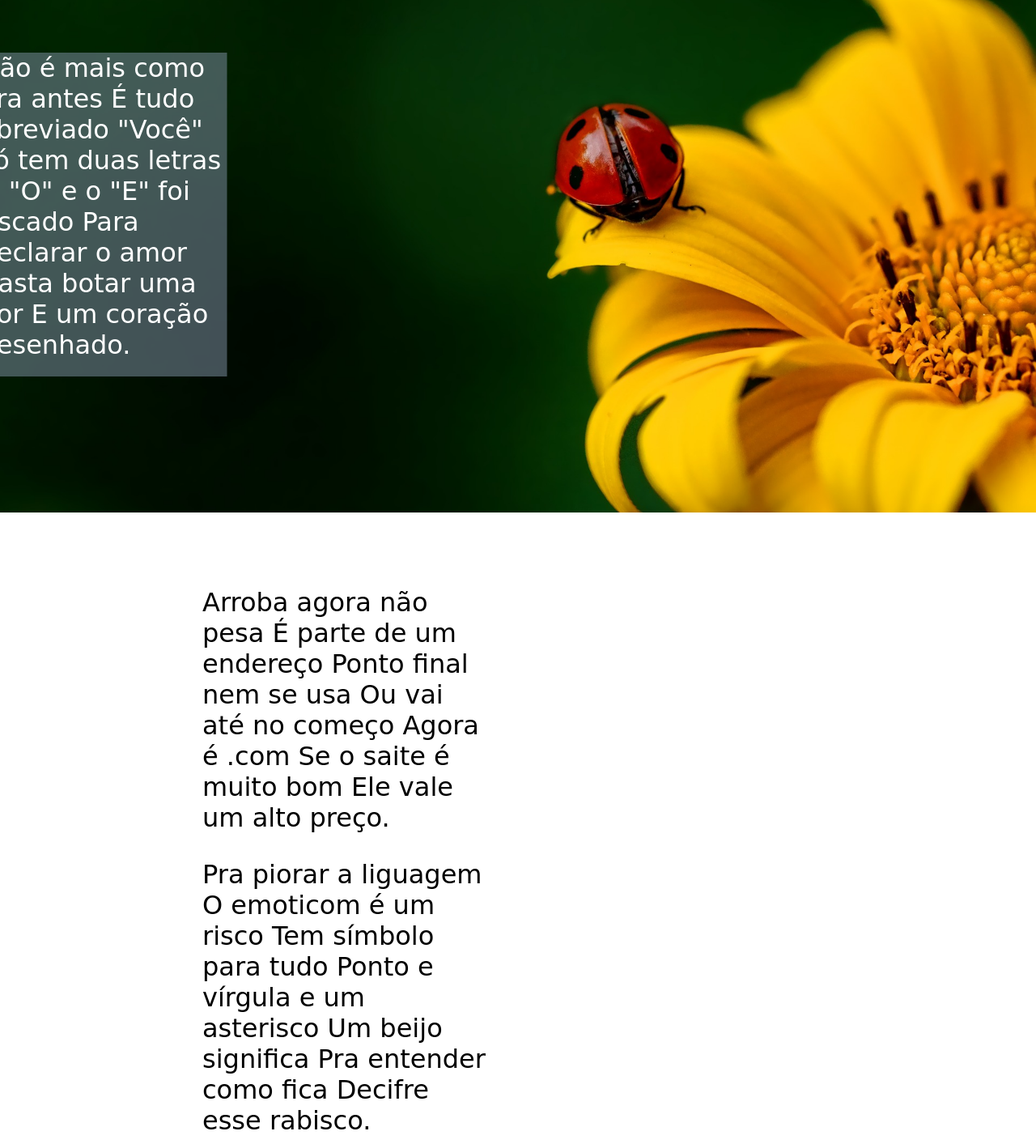
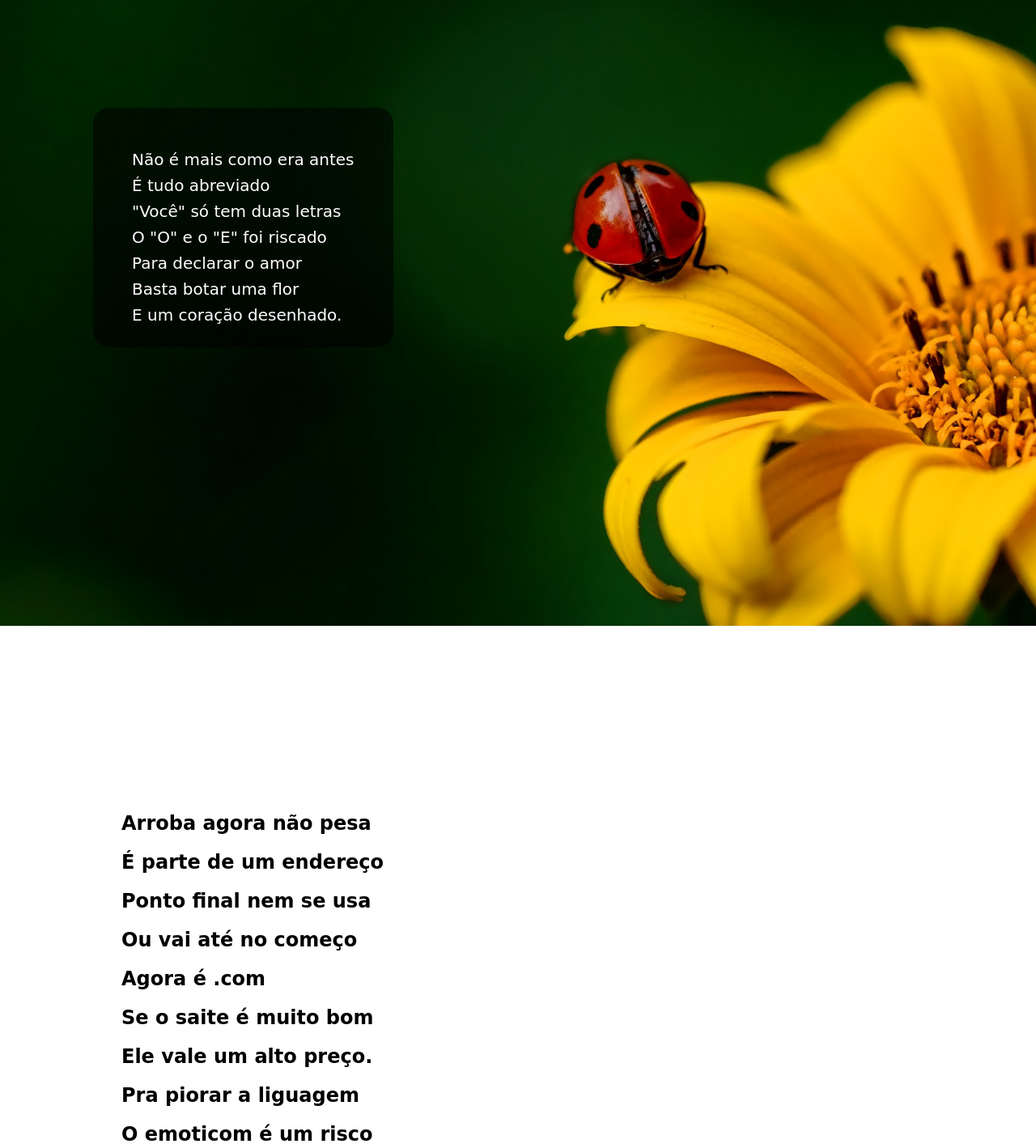
Before and after one commit to brunovasconceloss/HTML-CSS, a plain HTML site: page Desafios/12/index.html in a window 1280 px wide. Shown: the part 1387-2800 px from the top of the page at 81% size. Drawn offline with Linux system fonts and the light colour scheme; a web font is replaced by a local one.

Commit message:
Atualizações

```diff
--- a/Desafios/12/index.html
+++ b/Desafios/12/index.html
@@ -21,71 +21,72 @@
 
     <main>
         <article>
-            <p class="branco" id="teste">Estou ficando cansado
-                Da tal tecnologia
-                Só se fala por e-mail
-                Mensagem curta e fria
-                Twitter e Facebook
-                Antes que eu caduque
+            <p class="branco" id="teste">
+                Estou ficando cansado <br>
+                Da tal tecnologia <br>
+                Só se fala por e-mail <br>
+                Mensagem curta e fria <br>
+                Twitter e Facebook <br>
+                Antes que eu caduque <br>
                 Vou dizer tudo em poesia.</p>
         </article>
 
         <article id="flor">
-            <p>Não é mais como era antes
-                É tudo abreviado
-                "Você" só tem duas letras
-                O "O" e o "E" foi riscado
-                Para declarar o amor
-                Basta botar uma flor
+            <p>Não é mais como era antes <br>
+                É tudo abreviado <br>
+                "Você" só tem duas letras <br>
+                O "O" e o "E" foi riscado <br>
+                Para declarar o amor <br>
+                Basta botar uma flor <br>
                 E um coração desenhado.</p>
         </article>
 
         <article class="branco" id="teste2">
             <p>
-                Arroba agora não pesa
-                É parte de um endereço
-                Ponto final nem se usa
-                Ou vai até no começo
-                Agora é .com
-                Se o saite é muito bom
+                Arroba agora não pesa <br>
+                É parte de um endereço <br>
+                Ponto final nem se usa <br>
+                Ou vai até no começo <br>
+                Agora é .com <br>
+                Se o saite é muito bom <br>
                 Ele vale um alto preço. </p>
 
-            <p> Pra piorar a liguagem
-                O emoticom é um risco
-                Tem símbolo para tudo
-                Ponto e vírgula e um asterisco
-                Um beijo significa
-                Pra entender como fica
+            <p> Pra piorar a liguagem <br>
+                O emoticom é um risco <br>
+                Tem símbolo para tudo <br>
+                Ponto e vírgula e um asterisco <br>
+                Um beijo significa <br>
+                Pra entender como fica <br>
                 Decifre esse rabisco.
             </p>
         </article>
 
         <article id="livro">
-            <p>Tenho saudade das cartas
-                Escritas com a própria mão
-                Mandava no mês de Junho
-                Só chegava no Verão
-                Mas matava a saudade
-                Era texto de verdade
+            <p>Tenho saudade das cartas <br>
+                Escritas com a própria mão <br>
+                Mandava no mês de Junho <br>
+                Só chegava no Verão <br>
+                Mas matava a saudade <br>
+                Era texto de verdade <br>
                 Nas linhas do coração.</p>
         </article>
 
         <article class="branco" id="teste3">
-            </p>Agora, escrevo e envio
-                Chegando na mesma hora
-                Mas quando vou prosear
-                A pessoa foi embora
-                Abriu outro aplicativo
-                O mundo ficou cativo
+            </p>Agora, escrevo e envio <br>
+                Chegando na mesma hora <br>
+                Mas quando vou prosear <br>
+                A pessoa foi embora <br>
+                Abriu outro aplicativo <br>
+                O mundo ficou cativo <br>
                 Da tecnologia do agora. </p>
                 <br>
             </p>
-                Felizmente, pra orar
-                Não precisa de internet
-                Deus escuta todo mundo
-                Se quiser, faça esse teste
-                Dois pontos são dois joelhos
-                Seus lábios são aparelhos
+                Felizmente, pra orar <br>
+                Não precisa de internet <br>
+                Deus escuta todo mundo <br>
+                Se quiser, faça esse teste <br>
+                Dois pontos são dois joelhos <br>
+                Seus lábios são aparelhos <br>
                 Deixe que Deus interprete.</p>
         </article>
     </main>
--- a/Desafios/12/style.css
+++ b/Desafios/12/style.css
@@ -3,7 +3,14 @@
 @import url('https://fonts.googleapis.com/css2?family=Merienda+One&display=swap');
 @import url('https://fonts.googleapis.com/css2?family=Fuzzy+Bubbles&display=swap');
 
-body {
+
+*{
+    margin: 0px;
+    padding: 0px;
+}
+
+body, html {
+    min-height: 100vh;
     margin: 0px;
     padding: 0px;
 }
@@ -18,14 +25,15 @@ header > h1 {
     color: white;
     margin: 0px;
     text-align: center;
-    padding: 20px 15px 10px 20px;
-    font-size: 4em;
+    padding-top: 25px;
+    font-size: 5.5vh;
 }
 
 header > p {
     color: white;
     text-align: center;
     margin: 0px;
+    padding-bottom: 20px;
 }
 
 a {
@@ -35,13 +43,12 @@ a {
     font-family: Arial, Helvetica, sans-serif;
 }
 
-main {
-
+article {
+    line-height: 2em;
 }
 
 .branco {
-    width: 100%;
-    height: 250px;
+    width: 100vh;
     background-color: white;
     font-family: 'Fuzzy Bubbles', cursive;
     position: relative;
@@ -50,21 +57,23 @@ main {
 
 #teste {
 
-    width: 350px;
-    height: 750px;
-    font-size: 2.5em;
-    padding: 150px 250px 70px;
+    width: 450px;
+    height: 85vh;
+    font-size: 2.5vh;
+    padding: 350px 150px 0px 150px;
     margin: 0px;
-
+    font-weight: bolder;
+    line-height: 2em;
 }
 
 #teste2 {
 
-    width: 350px;
+    width: 450px;
     height: 750px;
-    font-size: 2em;
-    padding: 60px 250px 110px;
+    font-size: 1.5em;
+    padding: 220px 150px 220px 150px;
     margin: 0px;
+    font-weight: bolder;
 
 }
 
@@ -73,9 +82,9 @@ main {
     width: 350px;
     height: 700px;
     font-size: 1.5em;
-    padding: 150px 250px 20px;
+    padding: 225px 150px 225px 150px;
     margin: 0px;
-
+    font-weight: bolder;
 }
 
 #teste3 > p {
@@ -84,50 +93,41 @@ main {
 
 article#flor {
     background-image: url('imagens/background001.jpg');
-    height: 100vh;
+    height: 110vh;
     background-size: cover;
     background-repeat: no-repeat;
-    position: relative;
 }
 
 article#flor > p {
-    height: 400px;
-    width: 305px;
-    background-color: rgba(119, 136, 153, 0.562);
+    margin-top: 30vh;
+    margin-bottom: 10vh;
+    margin-left: 115px;
+    display: inline-block;
+    height: 200px;
+    background-color: rgba(0, 0, 0, 0.575);
     color: white;
-    font-size: 2em;
-    position: absolute;
+    font-size: 2.5vh;
     font-family: 'Fuzzy Bubbles', cursive;
-    text-align: left;
-
-    top: 50%;
-    left: 10%;
-
-    transform: translate(-50%, -50%);
+    padding: 6vh;
+    border-radius: 20px;
 }
 
 article#livro {
     background-image: url('imagens/background002.jpg');
-    height: 100vh;
+    height: 110vh;
     background-size: cover;
     background-repeat: no-repeat;
-    position: relative;
 }
 
 article#livro > p {
-    height: 400px;
-    width: 325px;
-    background-color: rgba(119, 136, 153, 0.562);
+
+    display: inline-block;
+    background-color: rgba(0, 0, 0, 0.247);
     color: white;
     font-size: 2em;
-    position: absolute;
     font-family: 'Fuzzy Bubbles', cursive;
-
-
-    top: 50%;
-    left: 10%;
-
-    transform: translate(-50%, -50%);
+    padding-top: 10vh;
+    padding-bottom: 10vh;
 }
 
 footer {
```
